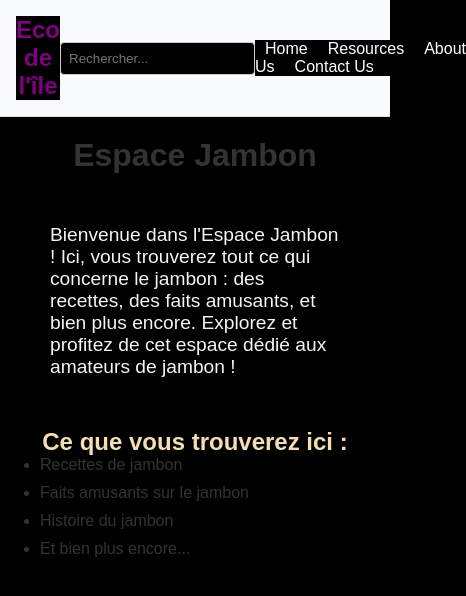
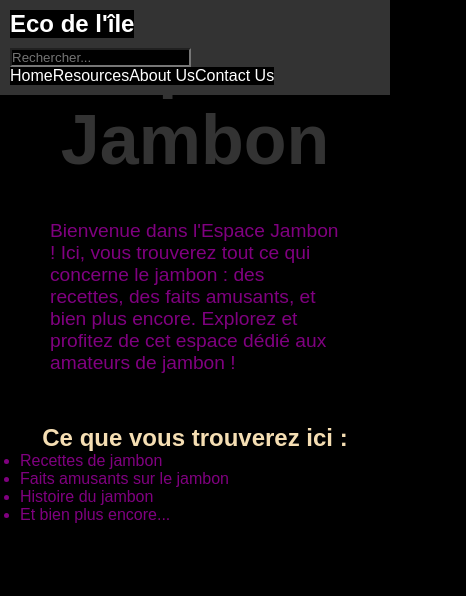
Before and after one commit to t0t0r0-cat/React-Jambon, a React (Vite) app: page /espace-jambon in a window 390 px wide. Shown: the top 596 px of the page, 466 px wide, since content can reach past the window. Built offline with nearby package versions, Linux system fonts and the light colour scheme.

Commit message:
style improvements

```diff
--- a/src/App.css
+++ b/src/App.css
@@ -3,14 +3,7 @@
   margin: 0;
   padding: 0;
   box-sizing: border-box;
-}
-
-body {
-  font-family: Arial, sans-serif;
-}
-
-h1, h2, h3, h4, h5, h6 {
-  margin: 0;
+  color: purple;
 }
 
 a {
@@ -23,32 +16,34 @@ a {
 }
 
 h1 {
+  color: purple;
   text-align: center;
   font-size: 390%;
-  color: purple;
+  font-size: 36px;
+  margin-bottom: 10px;
+  text-align: center;
 }
 
 h2 {
   text-align: center;
-  color: purple;
+  color: ;
 }
 
 body {
-  background-color: #f4f4f4;
-  color: #333;
+
 }
 
 h1, h2, h3, h4, h5, h6 {
-  color: purple; /* Accent color */
+  color:purple ; /* Accent color */
 }
 
 a {
-  color: purple; /* Accent color for links */
+  color: ; /* Accent color for links */
   transition: color 0.3s ease;
 }
 
 a:hover {
-  color: #800080; /* Darker purple on hover */
+  color: ; /* Darker purple on hover */
 }
 
 .app {
@@ -67,15 +62,12 @@ a:hover {
   padding: 10px;
   padding-left: 50px;
   font-size: 16px;
-  color: white;
   box-align: center;
 }
 
 .search-bar button {
   padding: 12px;
   cursor: pointer;
-  background-color: #333;
-  color: white;
   border: none;
   font-size: 16px;
   align-items: center;
@@ -102,17 +94,13 @@ a:hover {
 }
 
 .article-card {
-  background-color: #fff;
-  border: 1px solid #ddd;
   border-radius: 8px;
   overflow: hidden;
-  box-shadow: 0 2px 4px rgba(0, 0, 0, 0.1);
   transition: transform 0.3s ease, box-shadow 0.3s ease;
 }
 
 .article-card:hover {
   transform: translateY(-5px);
-  box-shadow: 0 4px 8px rgba(0, 0, 0, 0.2);
 }
 
 .article-card img {
@@ -128,12 +116,10 @@ a:hover {
 .article-card p {
   font-size: 1rem;
   margin: 16px;
-  color: #666;
 }
 
 .article-card a {
   text-decoration: none;
-  color: #007bff;
   font-weight: bold;
 }
 
@@ -155,25 +141,15 @@ a:hover {
 .home-page {
   padding: 20px;
   text-align: center;
-  background-color: #fff;
-  color: #333;
   border-radius: 8px;
-}
-
-.home-page h1 {
-  font-size: 36px;
-  margin-bottom: 10px;
-  text-align: center;
 }
 
 .home-page p {
   font-size: 18px;
-  color: whitesmoke;
 }
 
 p {
   padding: 30px;
-  color: whitesmoke;
 }
 
 .article-list a {
@@ -188,7 +164,7 @@ p {
 
 .search-bar input {
   padding: 8px;
-  border: 1px solid #ccc;
+  border: 1px solid;
   border-radius: 4px;
   flex: 1;
 }
@@ -198,26 +174,22 @@ p {
   align-items: center;
   justify-content: center;
   padding: 8px;
-  background-color: purple;
-  color: white;
   border: none;
   border-radius: 4px;
   cursor: pointer;
-  background-color: rgb(161, 1, 161);
 }
 
 .search-bar button:hover {
-  background-color: purple;
+
 }
 
 .search-bar button svg {
   width: 16px;
   height: 16px;
-  background-color: rgb(161, 1, 161);
 }
 
 .search-bar button svg:hover {
-  background-color: purple;
+
 }
 
 .navbar {
@@ -225,64 +197,72 @@ p {
   justify-content: space-between;
   align-items: center;
   padding: 16px;
-  background-color: #f8f9fa;
-  border-bottom: 1px solid #ddd;
+  position: fixed; /* Fix the navbar to the top of the page */
+  top: 0;
+  left: 0;
+  width: 100%; /* Make the navbar span the full width */
+  background-color: #333; /* Set a consistent background color */
+  z-index: 1000; /* Ensure the navbar stays above other elements */
 }
 
 .navbar h1 {
   font-size: 1.5rem;
-  color: purple; /* Accent color for the navbar title */
+  color: white; /* Ensure text is visible on dark background */
+}
+
+.navbar ul {
+  display: flex;
+  gap: 15px; /* Add spacing between list items */
+  list-style: none; /* Remove bullet points */
+  margin: 0;
+  padding: 0;
 }
 
 .navbar ul li a {
-  color: purple; /* Accent color for navbar links */
+  color: white; /* Set link color */
+  text-decoration: none; /* Remove underline */
+  padding: 8px 12px; /* Add padding for clickable area */
+  border-radius: 4px; /* Add slight rounding for better aesthetics */
+  transition: background-color 0.3s ease, color 0.3s ease; /* Smooth hover effect */
 }
 
 .navbar ul li a:hover {
-  color: #800080; /* Darker purple on hover */
+  background-color: #555; /* Add hover background color */
+  color: #ddd; /* Lighten text color on hover */
 }
 
 .navbar a {
-  color: white; /* Keep the text color white */
-  text-decoration: none;
-  background-color: transparent; /* Remove background color */
-  border: none; /* Remove any borders */
-  box-shadow: none; /* Remove any box shadows */
-  padding: 10px; /* Optional: Add padding for spacing */
-}
-
-.navbar a:hover {
-  background-color: transparent; /* Ensure no hover background color */
-  box-shadow: none; /* Remove hover box shadow */
+  text-decoration: none; /* Remove underline */
+  color: white; /* Ensure consistent text color */
 }
 
 .navbar li {
   list-style: none; /* Remove bullet points */
-  background-color: transparent; /* Remove background color from list items */
-  border: none; /* Remove any borders */
-  box-shadow: none; /* Remove any box shadows */
-  margin: 0; /* Remove any margins */
-  padding: 0; /* Remove any padding */
 }
 
 .navbar .brand {
-  background-color: transparent; /* Remove black background */
-  color: white; /* Keep the text color white */
-  font-size: 1.5rem; /* Adjust font size if needed */
+  font-size: 1.5rem; /* Adjust font size for branding */
   text-decoration: none; /* Remove underline */
-  padding: 10px; /* Optional: Add padding for spacing */
-  border: none; /* Remove any borders */
-  box-shadow: none; /* Remove any box shadows */
+  color: white; /* Ensure branding text is visible */
 }
 
-/* Remove navbar background for smaller screens */
+/* Responsive adjustments for smaller screens */
 @media (max-width: 768px) {
-  .navbar a {
-    background-color: transparent; /* Ensure no background for smaller screens */
+  .navbar {
+    flex-direction: column; /* Stack items vertically */
+    align-items: flex-start; /* Align items to the left */
+    padding: 10px;
   }
 
-  .navbar a:hover {
-    background-color: transparent; /* Ensure no hover background for smaller screens */
+  .navbar ul {
+    flex-direction: column; /* Stack menu items vertically */
+    gap: 10px; /* Add spacing between items */
+    width: 100%; /* Ensure full width for menu */
+  }
+
+  .navbar ul li a {
+    width: 100%; /* Make links span full width */
+    text-align: left; /* Align text to the left */
   }
 }
 
@@ -296,7 +276,6 @@ p {
   display: flex;
   flex-direction: column;
   gap: 15px;
-  color: whitesmoke;
 }
 
 .contact-form label {
@@ -307,22 +286,18 @@ p {
 .contact-form textarea {
   width: 100%;
   padding: 10px;
-  border: 1px solid #ddd;
   border-radius: 4px;
-  color: whitesmoke;
 }
 
 .contact-form button {
   padding: 10px 20px;
-  background-color: #007bff;
-  color: white;
   border: none;
   border-radius: 4px;
   cursor: pointer;
 }
 
 .contact-form button:hover {
-  background-color: #0056b3;
+
 }
 
 .espace-jambon {
@@ -331,38 +306,8 @@ p {
   margin: 0 auto;
 }
 
-.espace-jambon h1 {
-  font-size: 2rem;
-  margin-bottom: 20px;
-}
-
 .espace-jambon p {
   font-size: 1.2rem;
   margin-bottom: 20px;
-  color: whitesmoke;
+
 }
-
-.espace-jambon ul {
-  list-style-type: disc;
-  padding-left: 20px;
-}
-
-.espace-jambon ul li {
-  font-size: 1rem;
-  margin-bottom: 10px;
-}
-
-.search-input {
-  padding: 8px;
-  border: 1px solid #ccc;
-  border-radius: 4px;
-}
-
-.homepage h1, .homepage h2 {
-  color: purple; /* Accent color for homepage headings */
-}
-
-.homepage p {
-  font-size: 1rem;
-  color: #555;
-}
--- a/src/components/Navbar.css
+++ /dev/null
@@ -1,109 +0,0 @@
-/* Reset and Global Styles */
-* {
-  margin: 0;
-  padding: 0;
-  box-sizing: border-box;
-}
-
-/* Navbar Styles */
-nav.navbar {
-  display: flex;
-  justify-content: space-between;
-  align-items: center;
-  padding: 16px;
-  background-color: #333; /* Navbar background remains dark */
-  border-bottom: 1px solid #ddd;
-  color: purple; /* Make all text in the navbar purple */
-}
-
-nav.navbar h1 {
-  font-size: 1.5rem;
-  color: purple; /* Ensure navbar title is purple */
-  margin: 0;
-}
-
-nav.navbar .search-input {
-  padding: 8px;
-  border: 1px solid #ccc;
-  border-radius: 4px;
-  width: 200px;
-  color: purple; /* Make search input text purple */
-  background-color: #333; /* Match navbar background */
-}
-
-nav.navbar .nav-links {
-  display: flex;
-  gap: 15px;
-}
-
-nav.navbar .nav-links a {
-  text-decoration: none;
-  color: purple !important; /* Ensure all links are purple */
-  font-size: 1.25rem; /* Slightly smaller than navbar title */
-  font-weight: bold;
-  transition: color 0.3s ease;
-}
-
-nav.navbar .nav-links a:hover {
-  color: #800080 !important; /* Darker purple on hover */
-}
-
-/* Mobile Menu Styles */
-.mobile-menu-toggle {
-  display: none;
-  background: none;
-  border: none;
-  color: purple; /* Make mobile menu toggle purple */
-  font-size: 1.5rem;
-  cursor: pointer;
-}
-
-.nav-links.mobile-menu-open {
-  display: flex;
-  flex-direction: column;
-  position: absolute;
-  top: 60px;
-  left: 0;
-  width: 100%;
-  background-color: #333; /* Match navbar background */
-  padding: 10px 0;
-  text-align: center;
-}
-
-.nav-links.mobile-menu-open li {
-  margin: 10px 0;
-}
-
-.nav-links.mobile-menu-open a {
-  color: purple !important; /* Ensure links in mobile menu are purple */
-}
-
-/* Responsive Styles */
-@media (max-width: 768px) {
-  nav.navbar .search-input {
-    position: absolute;
-    width: 1px;
-    height: 1px;
-    padding: 0;
-    margin: -1px;
-    overflow: hidden;
-    clip: rect(0, 0, 0, 0);
-    white-space: nowrap;
-    border: 0;
-  }
-
-  nav.navbar .nav-links {
-    display: none;
-    flex-direction: column;
-    gap: 10px;
-  }
-
-  .mobile-menu-toggle {
-    display: block;
-  }
-
-  .nav-links.mobile-menu-open {
-    display: flex !important; /* Ensure it overrides display: none */
-    flex-direction: column;
-  }
-}
```
